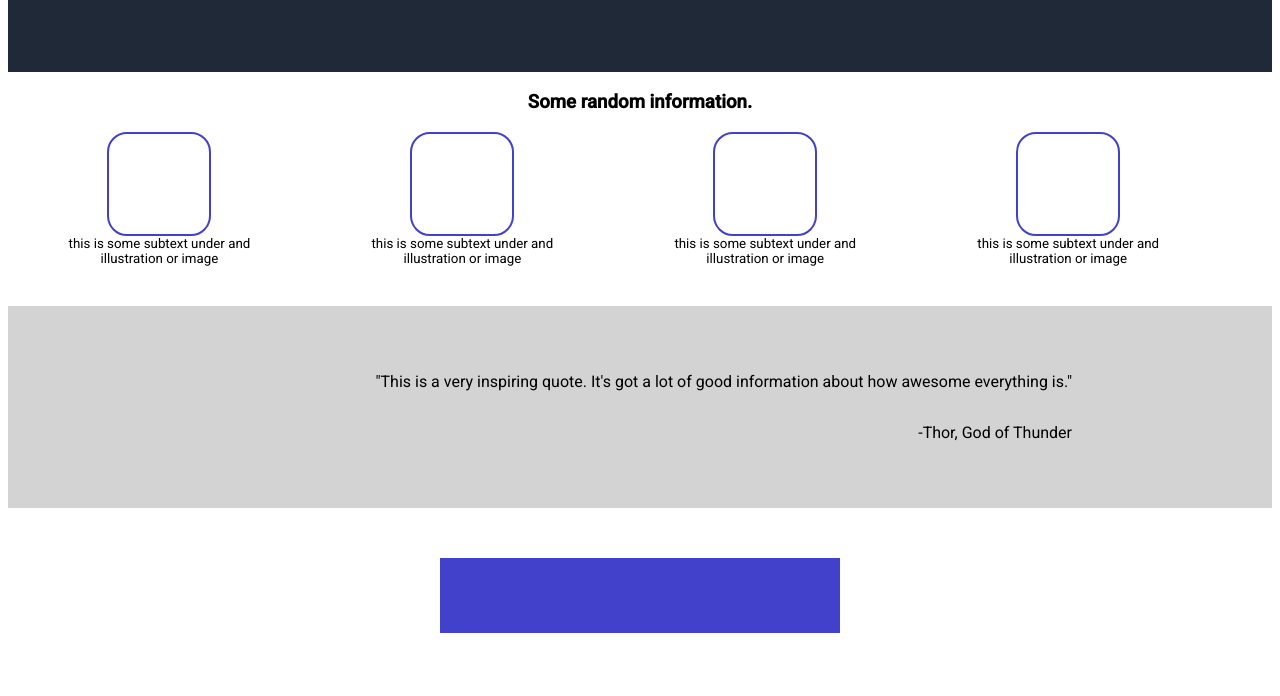
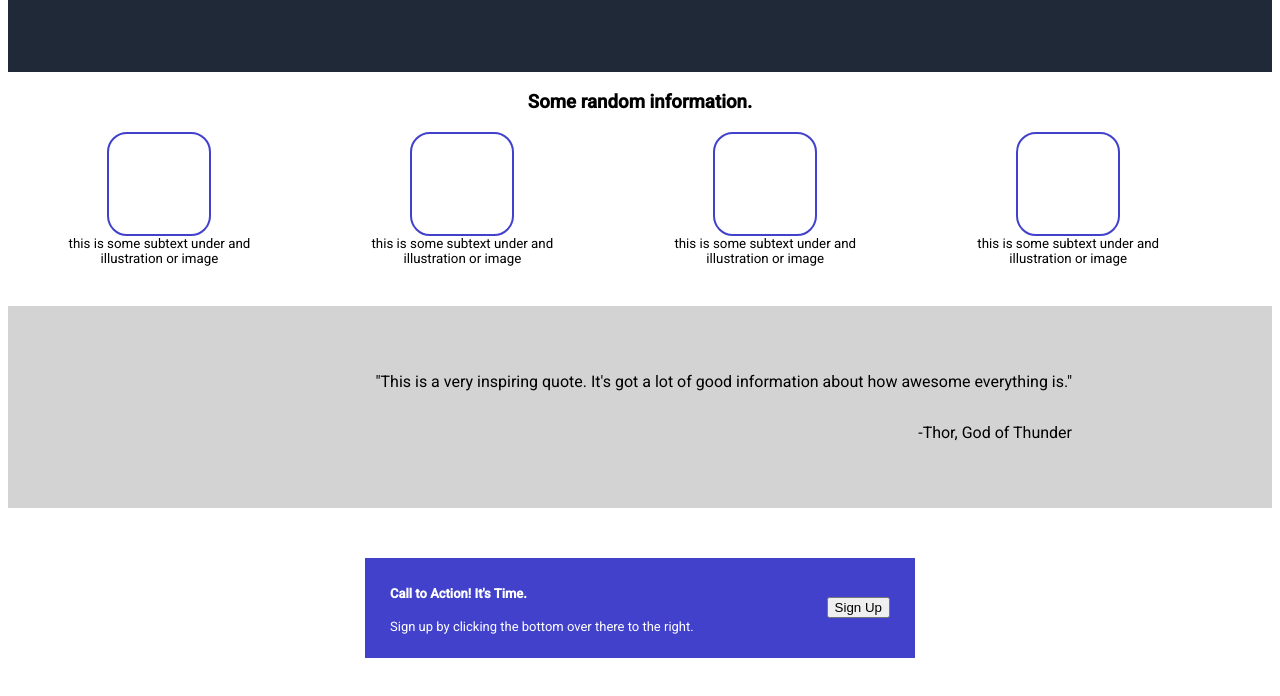
Before and after one commit to sweatylolz/landing-page, a plain HTML site: page index.html in a window 1280 px wide. Shown: the part 286-982 px from the top of the page. Drawn offline with Linux system fonts and the light colour scheme.

Commit message:
add footer and stylization

```diff
--- a/index.html
+++ b/index.html
@@ -62,7 +62,10 @@
 
 <div id="footer">
     <div id="footercontainer">
-
+        <div id="footerheader"><h4>Call to Action! It's Time.</h4>
+        <p>Sign up by clicking the bottom over there to the right.</p>
+        </div>
+        <button id="signupfooter">Sign Up</button>
     </div>
 
 </div>
--- a/styles.css
+++ b/styles.css
@@ -98,7 +98,18 @@ a:hover {
 }
 
 #footercontainer {
-    width: 400px;
-    height: 75px;
+    display: flex;
+    flex-wrap: wrap;
+    align-items: center;
+    width: 500px;
+    height: 100px;
     background-color: rgb(65, 65, 204);
+    color: white;
+    justify-content: space-between;
+    padding-left: 25px;
+    padding-right: 25px;
 }
+
+#footerheader {
+    font-size: small;
+}
```
